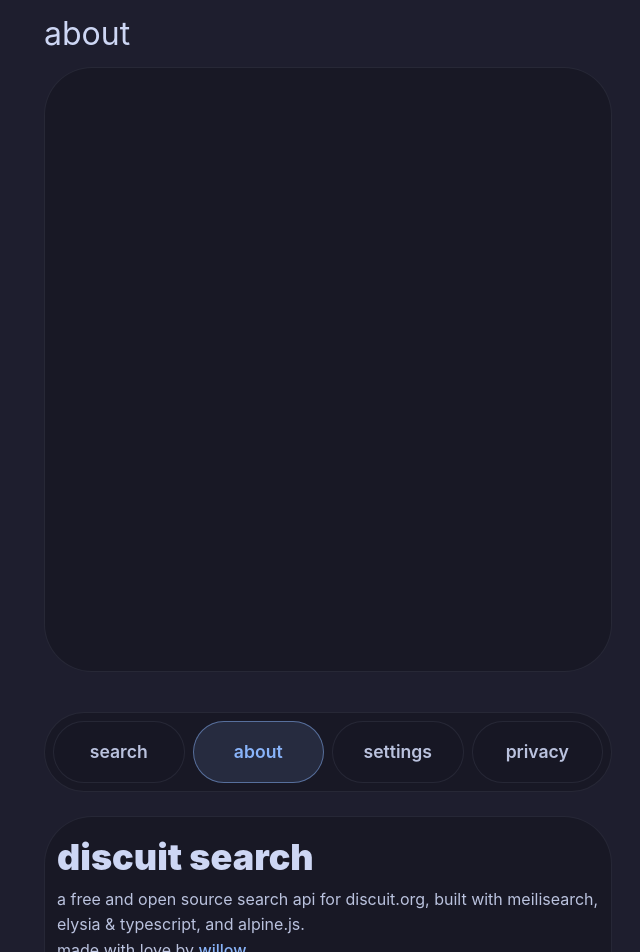
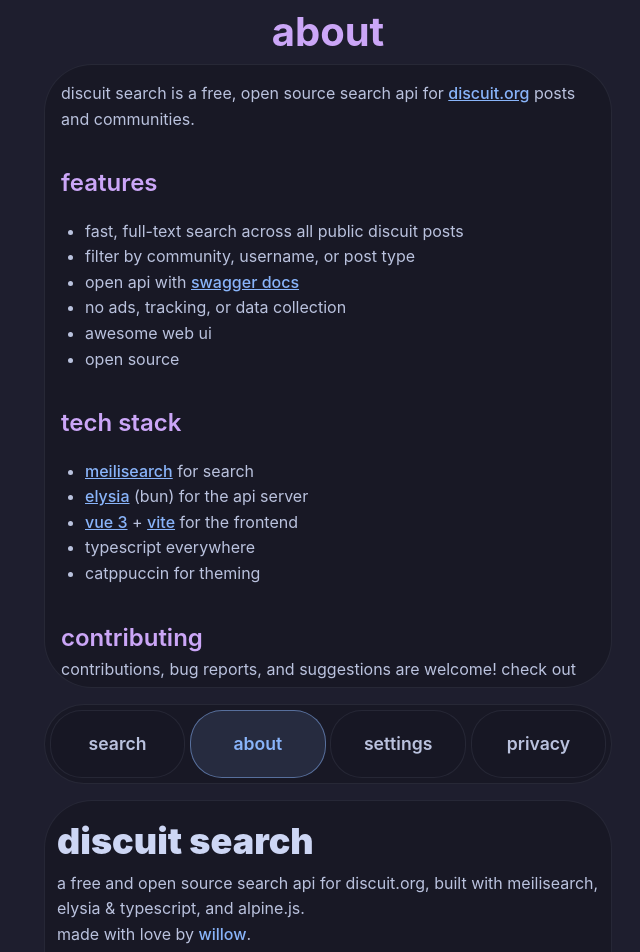
Before and after one commit to discuit-community/search, a Vue app in the folder web/: page /about in a window 1280 px wide. Shown: the top 952 px of the page, without its empty margins (312-952 px from the left). Built offline with nearby package versions, Linux system fonts and the light colour scheme.

Commit message:
feat(uiv2): show nav rail everywhere

```diff
--- a/web/src/assets/base.css
+++ b/web/src/assets/base.css
@@ -29,3 +29,11 @@
 		cubic-bezier(0.2, 0, 0, 1), border-color 0.3s cubic-bezier(0.2, 0, 0, 1),
 		box-shadow 0.3s cubic-bezier(0.2, 0, 0, 1);
 }
+
+.header h1 {
+    font-weight: 700;
+    color: hsl(var(--mauve));
+    font-size: 2.5rem;
+    line-height: 1.2;
+    text-align: center;
+}
--- a/web/src/components/FooterSection.vue
+++ b/web/src/components/FooterSection.vue
@@ -6,78 +6,15 @@
 const themes = ["latte", "frappe", "macchiato", "mocha"] as const;
 const currentTheme = ref<Theme>("mocha");
 
-defineProps<{
-	showNavLinks?: boolean;
-}>();
-
 const links = ref([
-	{ name: "github", url: "https://github.com/discuit-community/search" },
-	{ name: "privacy", url: "/privacy", isInternal: true },
-	{ name: "api docs", url: "/swagger" },
+    { name: "github", url: "https://github.com/discuit-community/search" },
+    { name: "privacy", url: "/privacy", isInternal: true },
+    { name: "api docs", url: "/swagger" },
 ]);
-
-function applyTheme(theme: Theme) {
-	const body = document.body as HTMLBodyElement;
-	if (theme === "system") {
-		const isDark = window.matchMedia("(prefers-color-scheme: dark)").matches;
-
-		body.className = isDark ? "theme-mocha" : "theme-latte";
-	} else {
-		body.className = `theme-${theme}`;
-	}
-}
-
-function setTheme(theme: Theme) {
-	currentTheme.value = theme;
-	localStorage.setItem("theme", theme);
-	applyTheme(theme);
-}
-
-let mediaQuery: MediaQueryList | null = null;
-function setupSystemThemeListener() {
-	if (mediaQuery) {
-		mediaQuery.removeEventListener("change", handleSystemThemeChange);
-	}
-	if (currentTheme.value === "system") {
-		mediaQuery = window.matchMedia("(prefers-color-scheme: dark)");
-		mediaQuery.addEventListener("change", handleSystemThemeChange);
-	}
-}
-function handleSystemThemeChange() {
-	if (currentTheme.value === "system") {
-		applyTheme("system");
-	}
-}
-
-onMounted(() => {
-	const saved = localStorage.getItem("theme") as Theme | null;
-	if (
-		(saved && (themes as readonly string[]).includes(saved)) ||
-		saved === "system"
-	) {
-		currentTheme.value = saved;
-	} else {
-		currentTheme.value = "mocha";
-	}
-	applyTheme(currentTheme.value);
-	setupSystemThemeListener();
-});
-
-watch(currentTheme, (theme) => {
-	applyTheme(theme);
-	setupSystemThemeListener();
-});
-
-onUnmounted(() => {
-	if (mediaQuery) {
-		mediaQuery.removeEventListener("change", handleSystemThemeChange);
-	}
-});
 </script>
 
 <template>
-    <NavigationRow v-if="showNavLinks" />
-
+    <NavigationRow />
     <footer class="footer">
         <div class="footer-text">
             <h2>discuit search</h2>
@@ -135,77 +72,24 @@
 </template>
 
 <style scoped>
-.nav,
 .footer {
+    display: flex;
+    flex-direction: column;
+    gap: 1rem;
+
     max-width: 568px;
     width: 100%;
     background: hsla(var(--mantle) / 1);
-    border: 1px solid hsla(var(--subtext0) / 0.1);
     min-height: 5rem;
     padding: 0.75rem;
     border-radius: 3rem;
     margin: 1rem auto 0 auto;
-}
 
-.nav {
-    display: flex;
-    flex-direction: row;
-    justify-content: center;
-    align-items: stretch;
-    gap: 0.5rem;
-    padding: 0.5rem;
-    overflow-x: auto;
-
-    a {
-        display: flex;
-        align-items: center;
-        justify-content: center;
-        font-size: 1.1em;
-        font-weight: 600;
-        width: 9rem;
-
-        background: hsla(var(--mantle) / 0.8);
-        padding: 0.5rem 1rem;
-        border-radius: 2rem;
-        border: 1px solid hsla(var(--subtext0) / 0.1);
-        color: hsl(var(--subtext1));
-        text-decoration: none;
-        transition: 0.2s cubic-bezier(0.2, 0, 0, 1);
-
-        &:hover {
-            background: hsla(var(--surface0) / 0.9);
-            border-color: hsla(var(--blue) / 0.2);
-            color: hsl(var(--blue));
-        }
-
-        &:active {
-            background: hsla(var(--surface0) / 0.75);
-            border-color: hsla(var(--blue) / 0.3);
-            color: hsl(var(--blue));
-        }
-
-        &.router-link-exact-active {
-            background: hsla(var(--blue) / 0.12);
-            border-color: hsla(var(--blue) / 0.5);
-            color: hsl(var(--blue));
-            &:hover {
-                background: hsla(var(--blue) / 0.15);
-            }
-            &:active {
-                background: hsla(var(--blue) / 0.08);
-            }
-        }
-    }
-}
-
-.footer {
-    display: flex;
-    flex-direction: column;
     border-radius: 3rem 3rem 0 0;
+    border: 1px solid hsla(var(--subtext0) / 0.1);
     border-bottom: none;
 
     color: hsl(var(--subtext1));
-    gap: 1rem;
 
     a {
         color: hsl(var(--blue));
--- a/web/src/components/NavigationRow.vue
+++ b/web/src/components/NavigationRow.vue
@@ -8,16 +8,15 @@
 </template>
 
 <style lang="scss" scoped>
-.nav,
-.footer {
+.nav {
     max-width: 568px;
     width: 100%;
     background: hsla(var(--mantle) / 1);
     border: 1px solid hsla(var(--subtext0) / 0.1);
-    min-height: 5rem;
-    padding: 0.75rem;
-    border-radius: 3rem;
-    margin: 1rem auto 0 auto;
+    height: 5rem;
+    padding: 0.3rem;
+    border-radius: 50rem;
+    margin: 0 auto;
 }
 
 .nav {
@@ -25,8 +24,7 @@
     flex-direction: row;
     justify-content: center;
     align-items: stretch;
-    gap: 0.5rem;
-    padding: 0.5rem;
+    gap: 0.3rem;
     overflow-x: auto;
 
     a {
--- a/web/src/components/PageView.vue
+++ b/web/src/components/PageView.vue
@@ -22,11 +22,10 @@
         <div class="footer" v-if="!noFooter">
             <slot name="footer"></slot>
         </div>
-        <div class="footer" v-else>
+        <!-- <div class="footer" v-else>
             <NavigationRow />
-        </div>
+        </div> -->
     </div>
-    <FooterSection :showNavLinks="!noFooter" />
 </template>
 
 <style scoped>
@@ -38,8 +37,7 @@
         "header"
         "main"
         "footer";
-    height: 100dvh;
-
+    height: calc(100dvh - 5rem - 1rem);
     &.no-footer {
         grid-template-rows: auto 1fr;
         grid-template-areas:
--- a/web/src/views/AboutView.vue
+++ b/web/src/views/AboutView.vue
@@ -7,6 +7,140 @@
         <template #header>
             <h1>about</h1>
         </template>
-        <template> </template>
+        <section class="about-content">
+            <p>
+                <strong>discuit search</strong> is a free, open source search
+                api for
+                <a href="https://discuit.org" target="_blank" rel="noopener"
+                    >discuit.org</a
+                >
+                posts and communities.
+            </p>
+
+            <h2>features</h2>
+            <ul>
+                <li>fast, full-text search across all public discuit posts</li>
+                <li>filter by community, username, or post type</li>
+                <li>open api with <a href="/swagger">swagger docs</a></li>
+                <li>no ads, tracking, or data collection</li>
+                <li>awesome web ui</li>
+                <li>open source</li>
+            </ul>
+            <h2>tech stack</h2>
+            <ul>
+                <li>
+                    <a
+                        href="https://meilisearch.com/"
+                        target="_blank"
+                        rel="noopener"
+                        >meilisearch</a
+                    >
+                    for search
+                </li>
+                <li>
+                    <a
+                        href="https://elysiajs.com/"
+                        target="_blank"
+                        rel="noopener"
+                        >elysia</a
+                    >
+                    (bun) for the api server
+                </li>
+                <li>
+                    <a href="https://vuejs.org/" target="_blank" rel="noopener"
+                        >vue 3</a
+                    >
+                    +
+                    <a href="https://vitejs.dev/" target="_blank" rel="noopener"
+                        >vite</a
+                    >
+                    for the frontend
+                </li>
+                <li>typescript everywhere</li>
+                <li>catppuccin for theming</li>
+            </ul>
+            <h2>contributing</h2>
+            <p>
+                contributions, bug reports, and suggestions are welcome! check
+                out the
+                <a
+                    href="https://github.com/discuit-community/search"
+                    target="_blank"
+                    rel="noopener"
+                    >github repo</a
+                >
+                to get started.
+            </p>
+            <h2>contact</h2>
+            <ul>
+                <li>email: <a href="mailto:hai@wlo.moe">hai@wlo.moe</a></li>
+                <li>discord: <code>sillowww</code></li>
+                <li>
+                    discuit:
+                    <a
+                        href="https://discuit.org/@sillowww"
+                        target="_blank"
+                        rel="noopener"
+                        >sillowww</a
+                    >
+                </li>
+            </ul>
+            <p class="footer-note">
+                made with
+                <span style="color: hsl(var(--rosewater))">&lt;3</span> by
+                <a href="https://wlo.moe/" target="_blank" rel="noopener"
+                    >willow</a
+                >
+            </p>
+        </section>
     </PageView>
 </template>
+
+<style scoped>
+.about-content {
+    max-width: 568px;
+    margin: 0 auto;
+    padding: 1rem;
+    color: hsl(var(--subtext1));
+    padding-bottom: 2rem;
+}
+.about-content h2 {
+    margin-top: 2rem;
+    color: hsl(var(--mauve));
+    font-weight: 600;
+    text-transform: lowercase;
+}
+.about-content ul {
+    margin: 1rem 0 1rem 1.5rem;
+    padding: 0;
+    list-style: disc;
+}
+.about-content p {
+    margin-bottom: 1rem;
+}
+.about-content a {
+    color: hsl(var(--blue));
+    text-decoration: underline;
+    font-weight: 500;
+    transition: color 0.2s cubic-bezier(0.2, 0, 0, 1);
+    text-transform: lowercase;
+}
+.about-content a:hover {
+    color: hsl(var(--mauve));
+}
+.about-content code {
+    background: hsla(var(--surface1) / 0.7);
+    border-radius: 0.3em;
+    padding: 0.1em 0.4em;
+    font-size: 0.98em;
+    color: hsl(var(--text));
+    text-transform: lowercase;
+}
+.footer-note {
+    margin-top: 2.5rem;
+    font-size: 1.1em;
+    color: hsl(var(--rosewater));
+    text-align: center;
+    user-select: none;
+}
+</style>
--- a/web/src/views/PrivacyView.vue
+++ b/web/src/views/PrivacyView.vue
@@ -53,13 +53,6 @@
 </template>
 
 <style scoped>
-h1 {
-    font-weight: 600;
-    color: hsl(var(--mauve));
-    margin-bottom: 0.5rem;
-    text-align: center;
-}
-
 .privacy-content {
     max-width: 568px;
     margin: 0 auto 0 auto;
--- a/web/src/views/SettingsView.vue
+++ b/web/src/views/SettingsView.vue
@@ -224,11 +224,6 @@
     }
 }
 
-h1 {
-    font-weight: 700;
-    color: hsl(var(--mauve));
-}
-
 input[type="radio"] {
     opacity: 0;
     position: absolute;
```
Lines whose indentation alone changed are shown as unchanged.
